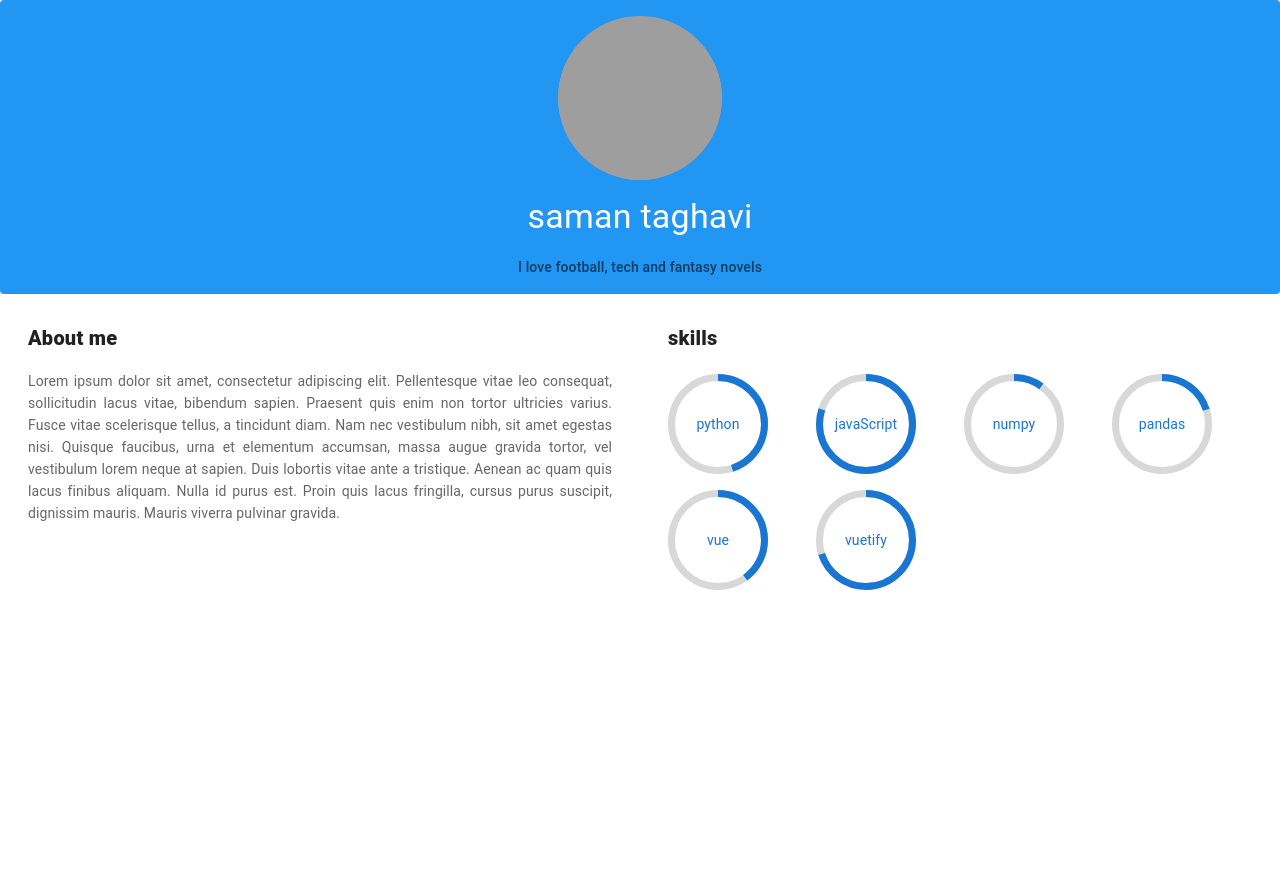
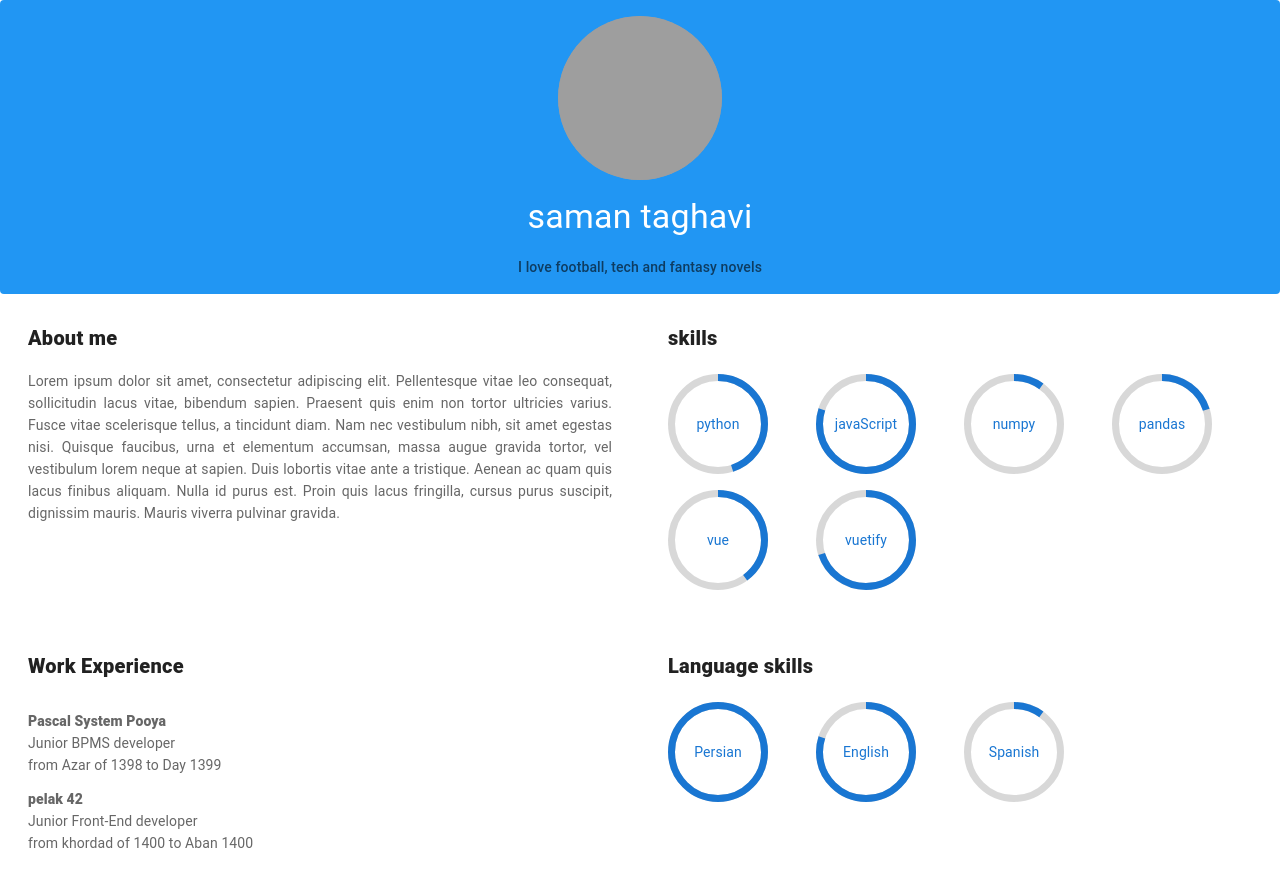
Before and after one commit to saman-taghavi/simple-resume-vue2, a Vue app: page / in a window 1280 px wide. Before the commit the page ends 800 px from the top, so only its background shows below. Built offline with nearby package versions, Linux system fonts and the light colour scheme; grey boxes are pictures that could not be loaded; the HTML template or start-up script is replaced by a standard one.

Commit message:
Add Language skills and work Experience

```diff
--- a/src/App.vue
+++ b/src/App.vue
@@ -57,6 +57,51 @@
             </v-card>
           </v-col>
         </v-row>
+        <v-row>
+          <v-col md="6" cols="12">
+            <v-card flat color="transparent">
+              <v-card-title class="font-weight-black" primary-title>
+                Work Experience
+              </v-card-title>
+              <v-card-text class="text-justify">
+                <div v-for="(work, index) in workExperience" :key="index">
+                  <p class="font-weight-black black-text ma-0 mt-3">
+                    {{ work.place }}
+                  </p>
+                  <p class="ma-0">{{ work.position }}</p>
+                  <p class="ma-0">{{ work.duration }}</p>
+                </div>
+              </v-card-text>
+            </v-card>
+          </v-col>
+          <v-col md="6" cols="12">
+            <v-card flat color="transparent">
+              <v-card-title class="font-weight-black" primary-title>
+                Language skills
+              </v-card-title>
+              <v-card-text class="text-justify">
+                <v-row dense>
+                  <v-col
+                    cols="3"
+                    class="py-2"
+                    v-for="skill in languageSkills"
+                    :key="skill.name"
+                  >
+                    <v-progress-circular
+                      :rotate="-90"
+                      :size="100"
+                      :width="7"
+                      :value="skill.proficency"
+                      color="primary"
+                    >
+                      <div class="ma-5 text-center">{{ skill.name }}</div>
+                    </v-progress-circular>
+                  </v-col>
+                </v-row>
+              </v-card-text>
+            </v-card>
+          </v-col>
+        </v-row>
       </v-container>
     </v-main>
   </v-app>
@@ -80,6 +125,23 @@ export default {
         { name: "vue", proficency: 40 },
         { name: "vuetify", proficency: 70 },
       ],
+      workExperience: [
+        {
+          position: "Junior BPMS developer",
+          place: "Pascal System Pooya",
+          duration: "from Azar of 1398 to Day 1399",
+        },
+        {
+          position: "Junior Front-End developer",
+          place: "pelak 42",
+          duration: "from khordad of 1400 to Aban 1400",
+        },
+      ],
+      languageSkills: [
+        { name: "Persian", proficency: 100 },
+        { name: "English", proficency: 80 },
+        { name: "Spanish", proficency: 10 },
+      ],
     };
   },
 };
```
